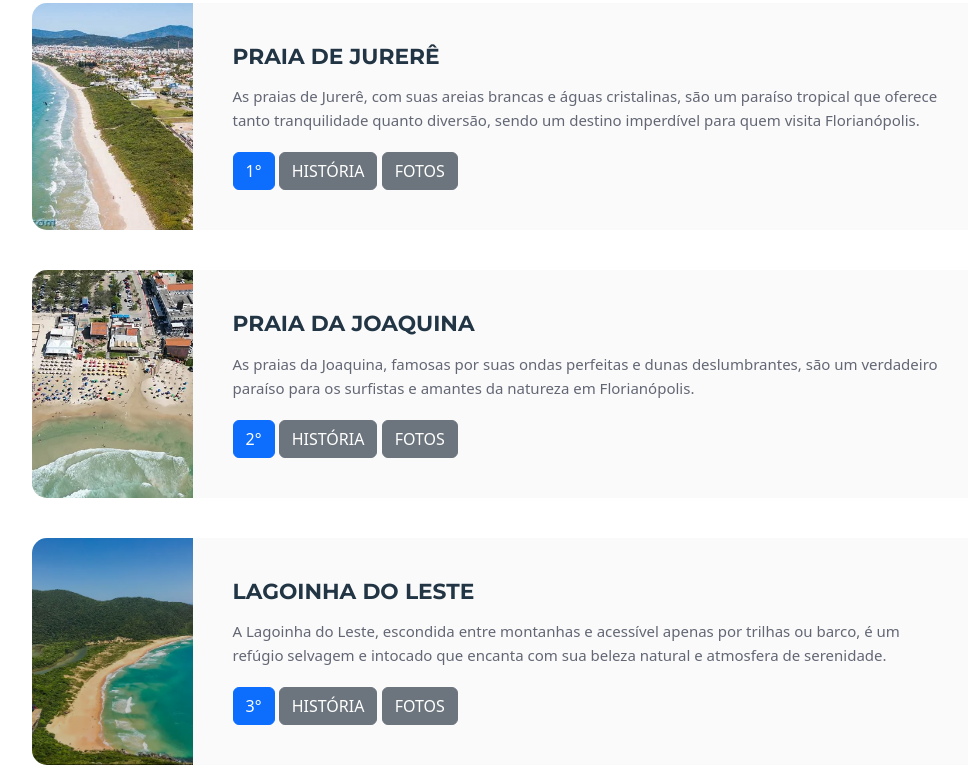
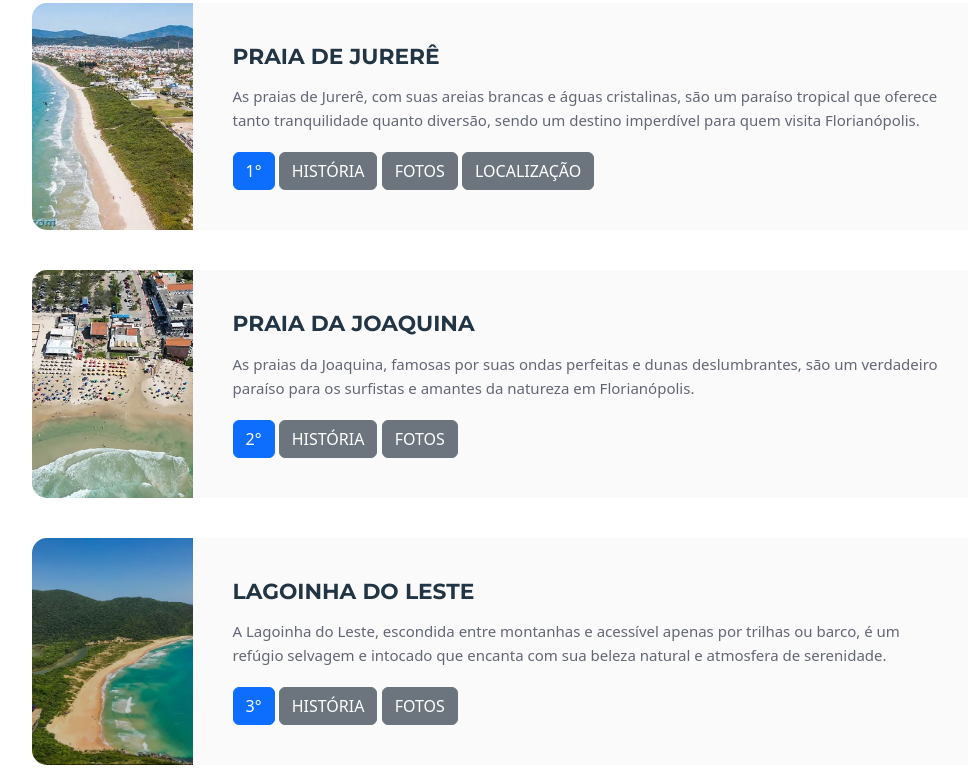
Before and after one commit to MarceloRegis/Guia, a plain HTML site: page index.html in a window 1280 px wide. Shown: the part 2406-3189 px from the top of the page, without its empty margins (82-1050 px from the left). Drawn offline with nearby package versions, Linux system fonts and the light colour scheme.

Commit message:
Update index.html

```diff
--- a/index.html
+++ b/index.html
@@ -244,7 +244,10 @@
                     data-bs-target="#dados-modal-jurere">
                     Fotos
                   </button>
-
+                   <button type="button" class="btn btn-secondary" data-bs-toggle="modal"
+                  data-bs-target="#dados-modal-jurere">
+                  Localização
+                </button>
                 </div>
               </div>
             </li>
```
